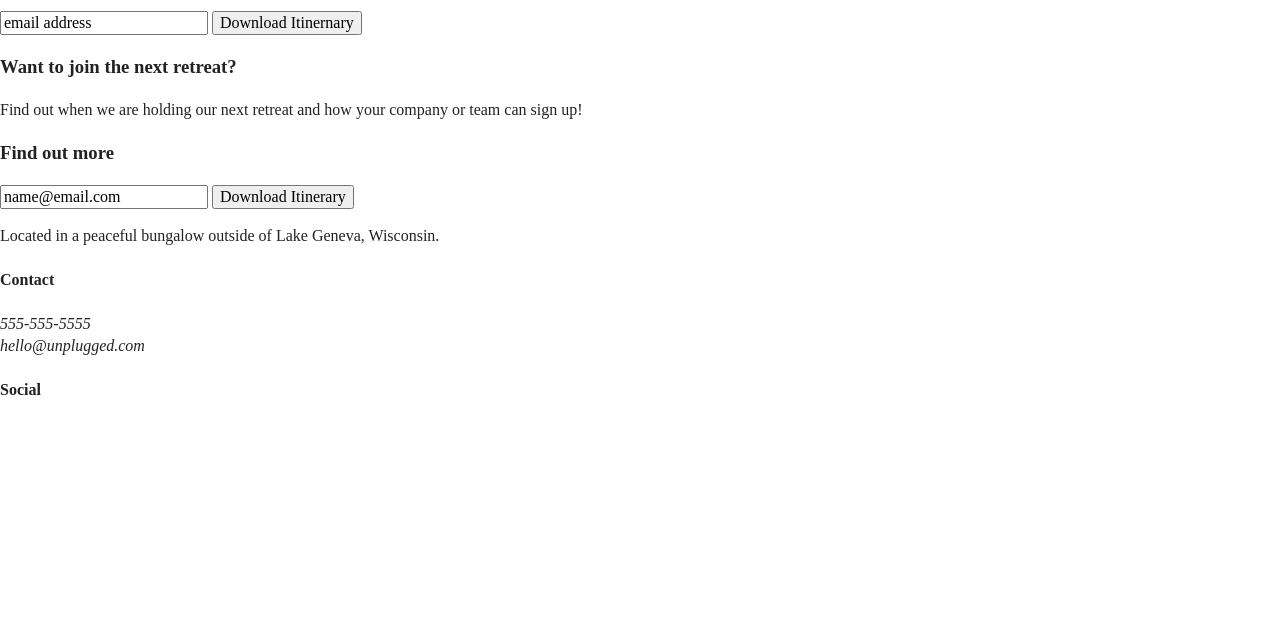
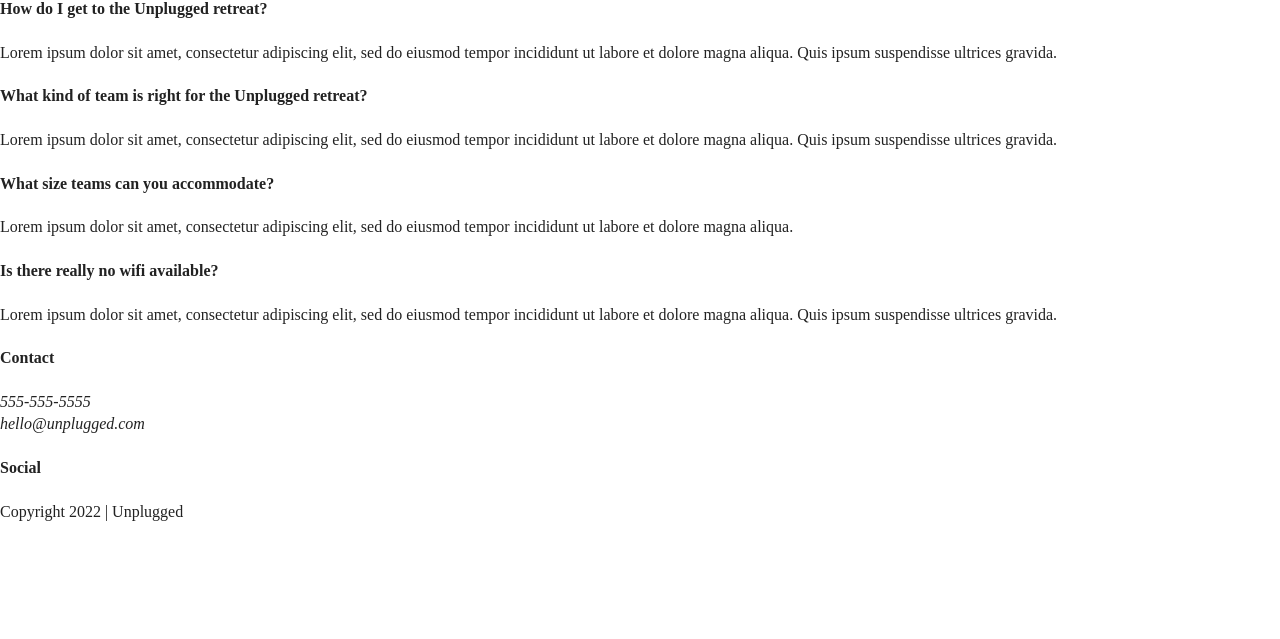
Before and after one commit to stolani/unplugged-retreat-skillcrush, a website: page faq/index.html in a window 1280 px wide. Shown: the part 161-800 px from the top of the page. Drawn offline with nearby package versions, Linux system fonts and the light colour scheme.

Commit message:
Added section on faq page

```diff
--- a/faq/index.html
+++ b/faq/index.html
@@ -29,48 +29,35 @@
       <div class="header-divider"></div>
       <nav>
         <ul>
-               <li><a href="faq/index.html" target="_blank">FAQ</a></li>
-               <li><a href="about/index.html" target="_blank">About</a></li>
+          <li><a href="index.html" target="_blank">FAQ</a></li>
+          <li><a href="..about/index.html" target="_blank">About</a></li>
         </ul>
       </nav>
     </div>
   </header>
 
-  <main>
-
-    <section class="hero-area">
+  <main class="faq">
     <div class="content-wrapper">
-      <h1>Retreat from the dek,return refreshed</h1>
+      <h2>Frequently Asked Questions</h2>
+      <div class="faq-content">
+        <h4>How do I get to the Unplugged retreat?</h4>
+        <p>Lorem ipsum dolor sit amet, consectetur adipiscing elit, sed do eiusmod tempor incididunt ut labore et dolore magna aliqua. Quis ipsum suspendisse ultrices gravida.</p>
       </div>
-      </section>
-        <input type="text" name="name" value="email address">
-        <input type="button" value="Download Itinernary">
-
-    <aside>
-      <div class="content-wrapper">
-        <div class="form-description">
-          <h3>Want to join the next retreat?</h3>
-          <p>
-            Find out when we are holding our next retreat and how your company or team can sign up!
-          </p>
+      <div class="faq-content">
+        <h4>What kind of team is right for the Unplugged retreat?</h4>
+        <p>Lorem ipsum dolor sit amet, consectetur adipiscing elit, sed do eiusmod tempor incididunt ut labore et dolore magna aliqua. Quis ipsum suspendisse ultrices gravida.</p>
       </div>
-        <div class="form">
-          <h3>Find out more</h3>
-          <input type="text" name="name" value="name@email.com">
-          <input type="button" value="Download Itinerary">
+      <div class="faq-content">
+        <h4>What size teams can you accommodate?</h4>
+        <p>Lorem ipsum dolor sit amet, consectetur adipiscing elit, sed do eiusmod tempor incididunt ut labore et dolore magna aliqua.</p>
+      </div>
+      <div class="faq-content">
+        <h4>Is there really no wifi available?</h4>
+        <p>Lorem ipsum dolor sit amet, consectetur adipiscing elit, sed do eiusmod tempor incididunt ut labore et dolore magna aliqua. Quis ipsum suspendisse ultrices gravida. </p>
       </div>
     </div>
-      <!-- aside content wrapper ends -->
-    </aside>
- <section class="features">
-  <div class="content-wrapper">
-    <article>
-      <p class="fontawesome-icon"></p>
-      <p class="features-item-description">Located in a peaceful bungalow outside of Lake Geneva, Wisconsin.</p>
-  </article>
-  </div>
- </section>
-  </main> <!-- main wrapper -->
+    <!-- faq content wrapper ends -->
+  </main>
 
   <footer>
     <div class="content-wrapper">
@@ -94,14 +81,17 @@
           </div>
         </div>
       </div> <!-- footer content ends -->
-  </div> <!--footer content-wrapper ends-->
+    </div>
+    <!--footer content-wrapper ends-->
 
     <div class="copyright">
+      <p>Copyright 2022 | Unplugged</p>
     </div>
   </footer>
 
   <script src="../js/vendor/modernizr-3.6.0.min.js"></script>
-  <script src="https://code.jquery.com/jquery-3.3.1.min.js" integrity="sha256-FgpCb/KJQlLNfOu91ta32o/NMZxltwRo8QtmkMRdAu8=" crossorigin="anonymous"></script>
+  <script src="https://code.jquery.com/jquery-3.3.1.min.js"
+    integrity="sha256-FgpCb/KJQlLNfOu91ta32o/NMZxltwRo8QtmkMRdAu8=" crossorigin="anonymous"></script>
   <script>window.jQuery || document.write('<script src="js/vendor/jquery-3.3.1.min.js"><\/script>')</script>
   <script src="../js/plugins.js"></script>
   <script src="../js/main.js"></script>
```
Lines whose indentation alone changed are shown as unchanged.
